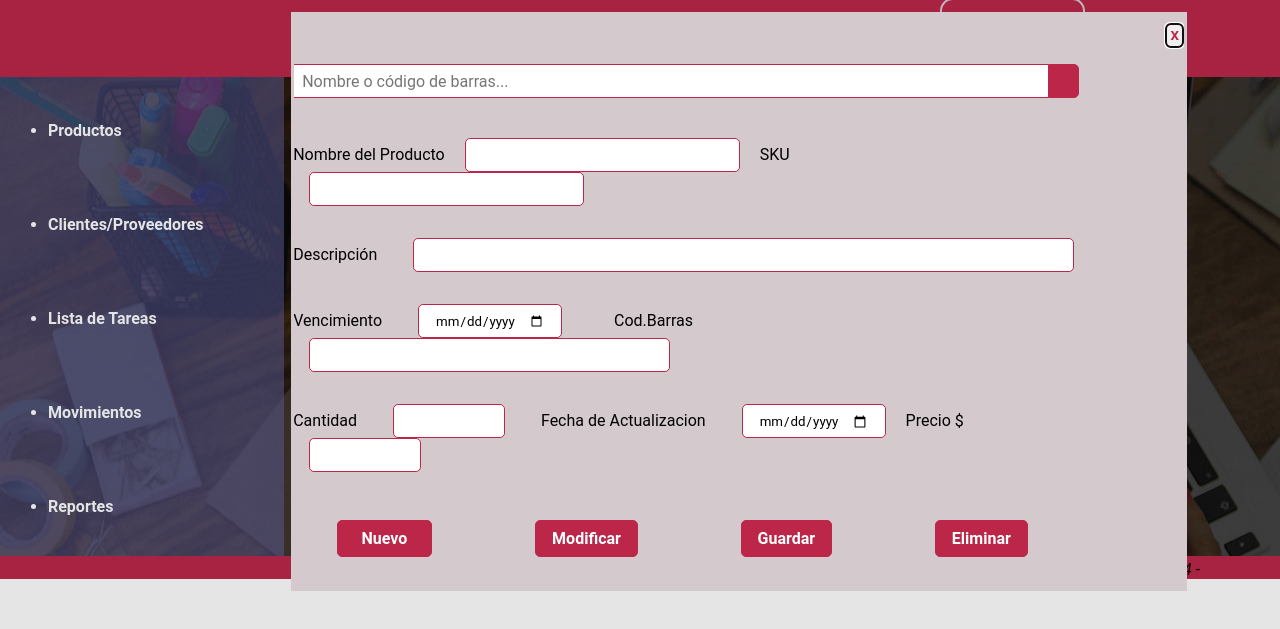
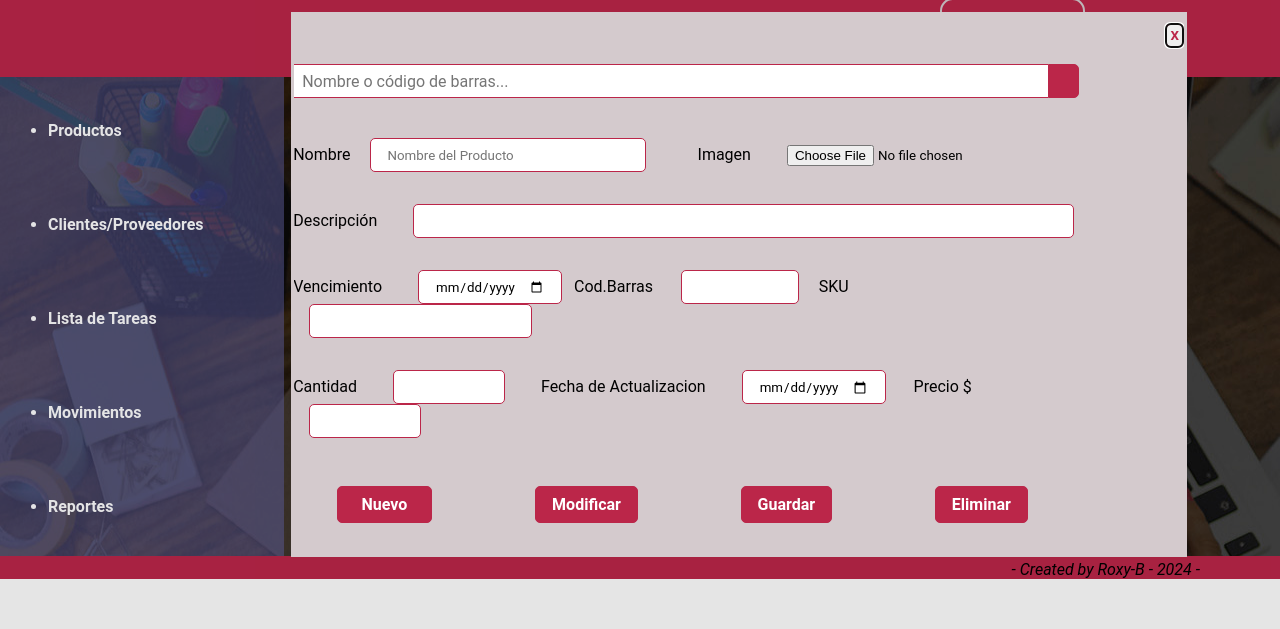
Before and after one commit to roxyB22/invelexa2, a plain HTML site: page start.html in a window 1280 px wide. Both pictures are taken after a click on the link "Productos". Shown: the part 141-770 px from the top of the page. Drawn offline with Linux system fonts and the light colour scheme; files that its build step writes are made by us from their sources; files whose address does not match are found by name.

Commit message:
rediseñado modal producto
Se incluyó un input para una imagen.

```diff
--- a/start-styles.css
+++ b/start-styles.css
@@ -106,11 +106,15 @@
     padding: 0.5rem 1rem;
 }
 /*estos son los estilos del modal producto*/
+
 .number{
     width: 7rem;
 }
 #sku-label{
     padding-left: 1rem;
+}
+.sku-input{
+    width: 28.3%;
 }
 .descripcion{
     width: 84%;
@@ -119,17 +123,22 @@
     width: 9rem;
 }
 .codigo-label{
-    padding-left: 3rem;
+    padding-left: 0.5rem;
+    padding-right: 0.5rem;
 }
 .codigo-input{
-    width: 45.9%;
+    width: 15%;
+}
+.imagen-label{
+    padding-right: 2rem;
+    padding-left: 3rem;
 }
 .fecha{
     padding-left: 2rem;
 }
 .precio{
-    padding-left: 1rem;
-    padding-right: 1rem;
+    padding-left: 1.5rem;
+    padding-right: .8rem;
 }
 .Nuevo{
     padding-left: 1.5rem;
--- a/start.html
+++ b/start.html
@@ -71,13 +71,14 @@
                     <img class="mag-glass" src="../assets/img/icono lupa.png" alt="">
                 </button>
         </div>
+
         <div class="Start-Form">
             <form action="">
                 <div class="startRow-Form">
-                    <label for="nombreProducto" id="nombreProducto-label">Nombre del Producto</label>
-                    <input type="text" class="start-input" name="nombreProducto" required>
-                    <label for="Sku" id="sku-label">SKU</label>
-                    <input type="number" class="start-input" name="sku" >
+                    <label for="nombreProducto" id="nombreProducto-label">Nombre</label>
+                    <input type="text" class="start-input" name="nombreProducto" required placeholder="Nombre del Producto">
+                    <label for="productoImagen" class="startRow-label imagen-label">Imagen</label>
+                    <input type="file" id="imagen-input" name="productoImagen">
                 </div>
                 <div class="startRow-Form">
                     <label for="descripcion" class="startRow-label">Descripción</label>
@@ -88,6 +89,8 @@
                     <input type="date" class="start-input date" name="vencimiento" required>
                     <label for="codBarras" class="startRow-label codigo-label">Cod.Barras</label>
                     <input type="text" class="start-input codigo-input" name="codBarras" required>
+                    <label for="Sku" id="sku-label">SKU</label>
+                    <input type="text" class="start-input sku-input" name="sku" >
                 </div>
                 <div class="startRow-Form">
                     <label for="cantidad" class="startRow-label">Cantidad</label>
```
